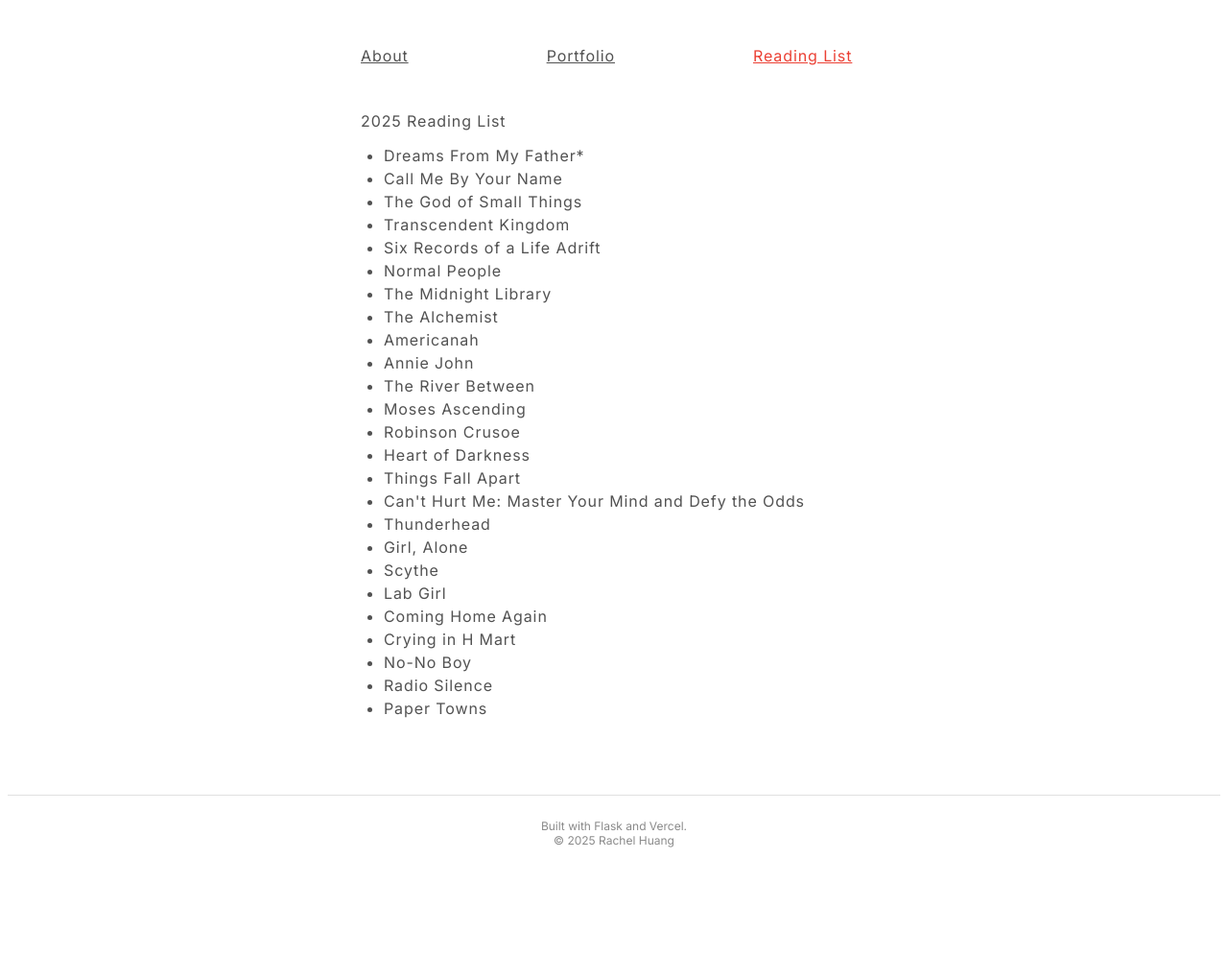
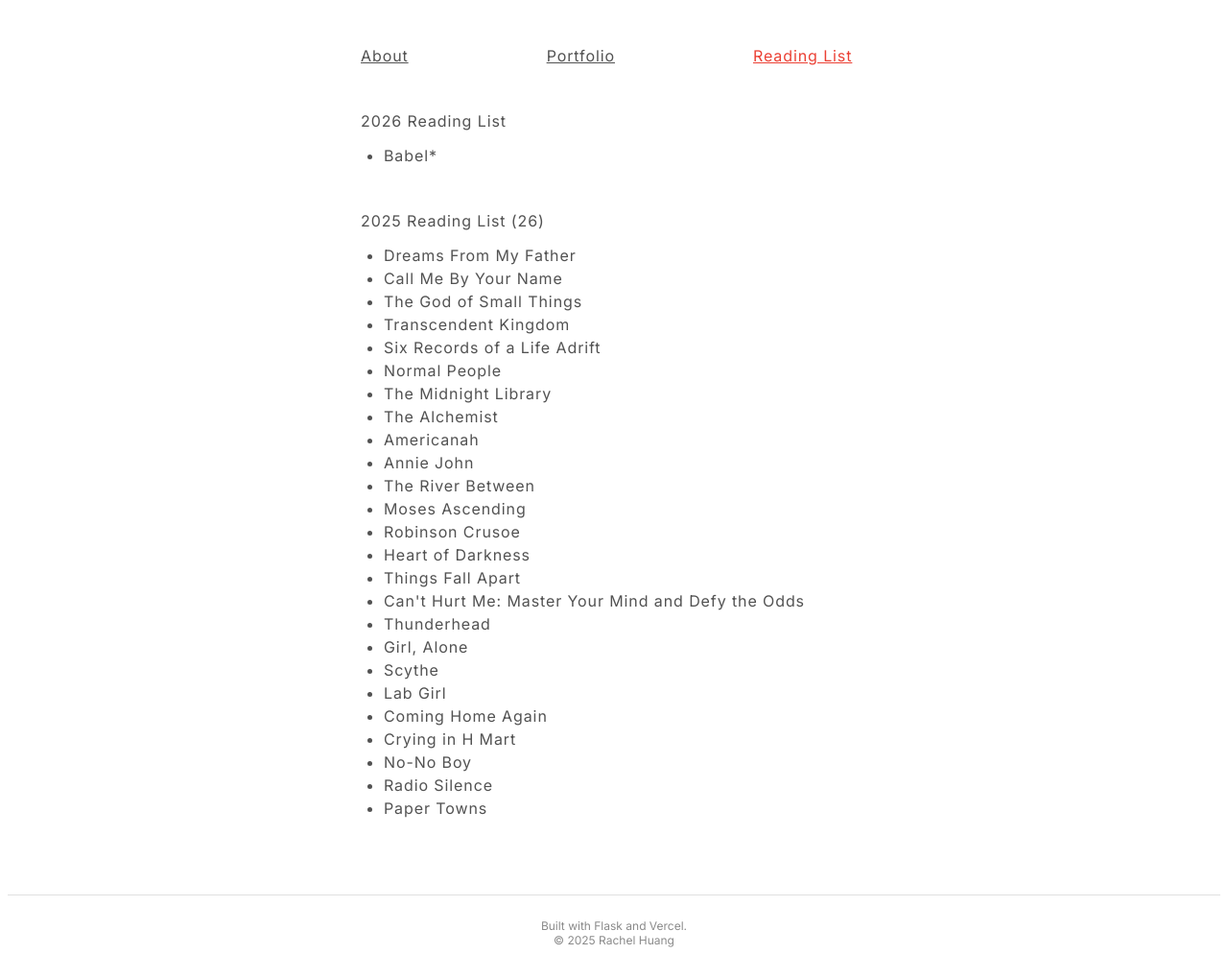
Before and after one commit to rrachelhuangg/rachelhuang.dev, a Flask app: page /books in a window 1280 px wide. Shown: the part 186-1205 px from the top of the page at 96% size. Before the commit the page ends 1069 px from the top, so only its background shows below. Run offline with Flask 3, Linux system fonts and the light colour scheme.

Commit message:
Updated reading list.

```diff
--- a/templates/books.html
+++ b/templates/books.html
@@ -35,9 +35,15 @@
 </div>
 <div id="main-content">
     <div>
-        2025 Reading List
+        2026 Reading List
         <ul>
-            <li>Dreams From My Father*</li>
+            <li>Babel*</li>
+        </ul>
+    </div>
+    <div>
+        2025 Reading List (26)
+        <ul>
+            <li>Dreams From My Father</li>
             <li>Call Me By Your Name</li>
             <li>The God of Small Things</li>
             <li>Transcendent Kingdom</li>
```
